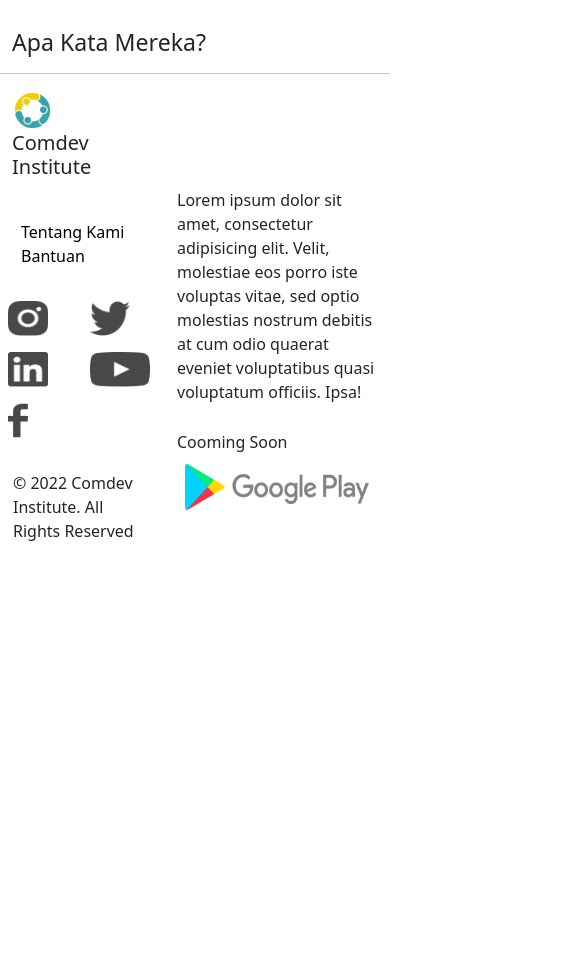
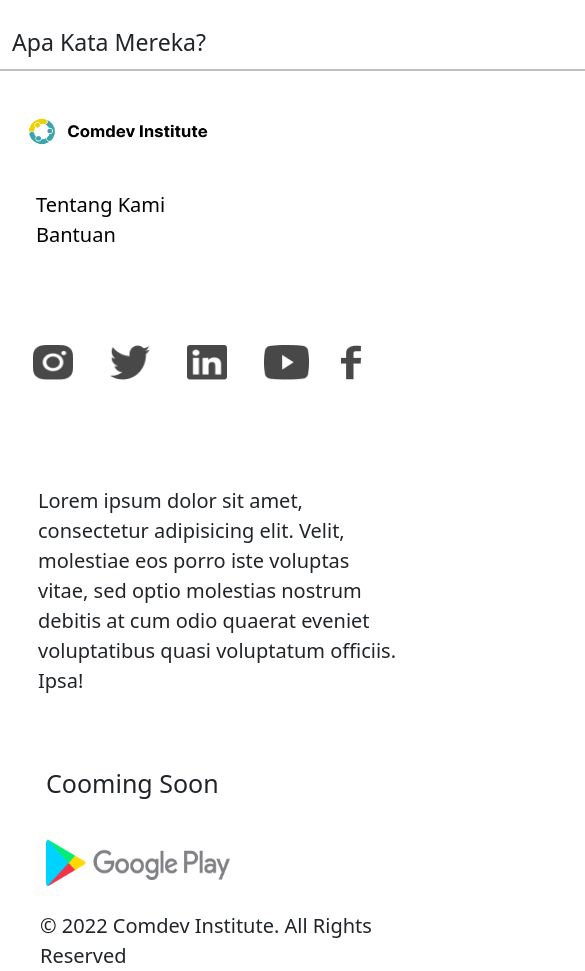
Before and after one commit to ervindwik/fe-comdev, a React (Create React App) app: page / in a window 390 px wide. Shown: the part 2619-3590 px from the top of the page, 585 px wide, since content can reach past the window. Before the commit the page ends 3179 px from the top, so only its background shows below. Built offline with nearby package versions, Linux system fonts and the light colour scheme.

Commit message:
chore: membuat responsive pada footer

```diff
--- a/src/Components/Footer.jsx
+++ b/src/Components/Footer.jsx
@@ -1,6 +1,6 @@
 import React from 'react';
 import { Col, Container, Row, Table } from 'react-bootstrap';
-import Logo from "../assets/logoNav.png";
+import comdev from "../assets/comdev.png";
 import "../Styles/Footer.css";
 import instagram from "../assets/ig.png";
 import twitter from "../assets/tw.png";
@@ -13,28 +13,26 @@ const Footer = () => {
     return (
         <React.Fragment>
             <hr className='line-horizontal'></hr>
-            <div className='footer'>
+            <div className='footer-section'>
                 <Container>
                     <Row>
-                        <Col xs="auto">
-                            <img src={Logo} className="logo-footer" />
-                        </Col>
-                        <Col xs={4}>
-                            <h5>Comdev Institute</h5>
+                        <Col>
+                            <img src={comdev} className="comdev" />
                         </Col>
                     </Row>
                     <Row>
-                        <Col className="col-md-6">
+                        <Col className="col-md-4">
                             <br />
                             <Table className="table-content table-borderless">
                                 <tr>
                                     <td>
                                         <ul>
-                                            <li><a href="" className="text-black">Tentang Kami</a></li>
-                                            <li><a href="" className="text-black">Bantuan</a></li>
+                                            <li><a href="#tentangkami" className="text-black">Tentang Kami</a></li>
+                                            <li><a href="#bantuan" className="text-black">Bantuan</a></li>
                                         </ul>
                                     </td>
                                 </tr>
+                                <br />
                                 <tr>
                                     <Row>
                                         <Col className="col-md-2">
@@ -47,7 +45,7 @@ const Footer = () => {
                                             <a href="#facebook"><img alt="linkedin" src={linkedin} width="40" height="35" /></a>
                                         </Col>
                                         <Col className="col-md-2">
-                                            <a href="#facebook"><img alt="youtube" src={youtube} width="60" height="35" /></a>
+                                            <a href="#facebook"><img alt="youtube" src={youtube} width="45" height="35" /></a>
                                         </Col>
                                         <Col className="col-md-2">
                                             <a href="#facebook"><img alt="facebook" src={facebook} width="20" height="35" /></a>
@@ -55,21 +53,18 @@ const Footer = () => {
                                     </Row>
                                 </tr>
                                 <br />
-                                <tr>
-                                    <td>
-                                        &#169; 2022 Comdev Institute. All Rights Reserved
-                                    </td>
-                                </tr>
+
                             </Table>
                         </Col>
                         <Col className="col-md-6">
+                            <br />
                             <Table className="table-content table-borderless">
                                 <tr>
-                                    <td scope="row">Lorem ipsum dolor sit amet, consectetur adipisicing elit. Velit, molestiae eos porro iste voluptas vitae, sed optio molestias nostrum debitis at cum odio quaerat eveniet voluptatibus quasi voluptatum officiis. Ipsa!</td>
+                                    <td>Lorem ipsum dolor sit amet, consectetur adipisicing elit. Velit, molestiae eos porro iste voluptas vitae, sed optio molestias nostrum debitis at cum odio quaerat eveniet voluptatibus quasi voluptatum officiis. Ipsa!</td>
                                 </tr>
                                 <br />
                                 <tr>
-                                    <td scope="row">Cooming Soon</td>
+                                    <td><h5>Cooming Soon</h5></td>
                                 </tr>
                                 <tr>
                                     <td>
@@ -79,6 +74,11 @@ const Footer = () => {
                             </Table>
                         </Col>
                     </Row>
+                    <Row>
+                        <Col className="copyright col-md-4">
+                            &#169; 2022 Comdev Institute. All Rights Reserved
+                        </Col>
+                    </Row>
                 </Container>
             </div>
         </React.Fragment>
--- a/src/Styles/Footer.css
+++ b/src/Styles/Footer.css
@@ -1,11 +1,81 @@
-.logo-footer {
-    width: 15%;
+.line-horizontal {
+    border: none;
+    background-color: #000;
+    height: 2px;
+    margin-top: 3%;
+    margin-left: 100px;
+    margin-right: 100px;
+}
+
+.footer-section {
+    margin-left: 50px;
+}
+
+.comdev {
+    margin-top: 30px;
+    margin-left: 50px;
+    width: 20%;
+}
+
+.table-content {
+    margin-left: 80px;
+}
+
+.table-content ul {
+    list-style-type: none;
+    margin-left: -10px;
 }
 
 .table-content ul li a {
     text-decoration: none;
 }
 
-.table-content ul {
-    list-style-type: none;
+.copyright {
+    margin-left: 80px;
 }
+
+/* @media (max-width: 992px) {
+    .line-horizontal {
+        margin-left: 120px;
+        margin-right: 40px;
+    }
+
+    .footer-section {
+        margin-left: 120px;
+    }
+} */
+
+@media (max-width: 992px) {
+    .line-horizontal {
+        margin-left: 0px;
+        margin-right: -500px;
+    }
+
+    .footer-section {
+        margin-left: 5px;
+        font-size: 20px;
+    }
+
+    .comdev {
+        width: 50%;
+        margin-left: 10px;
+    }
+
+    .table-content {
+        margin-left: 20px;
+        padding-top: 5px;
+        display: grid;
+        gap: 1rem;
+        grid-template-columns: repeat(auto-fit, minmax(300px, 1fr));
+    }
+
+    .table-content h5 {
+        font-size: 25px;
+    }
+
+    .copyright {
+        margin-left: 23px;
+    }
+
+
+}
```
Also changed, not shown: src/assets/comdev.png (added).
